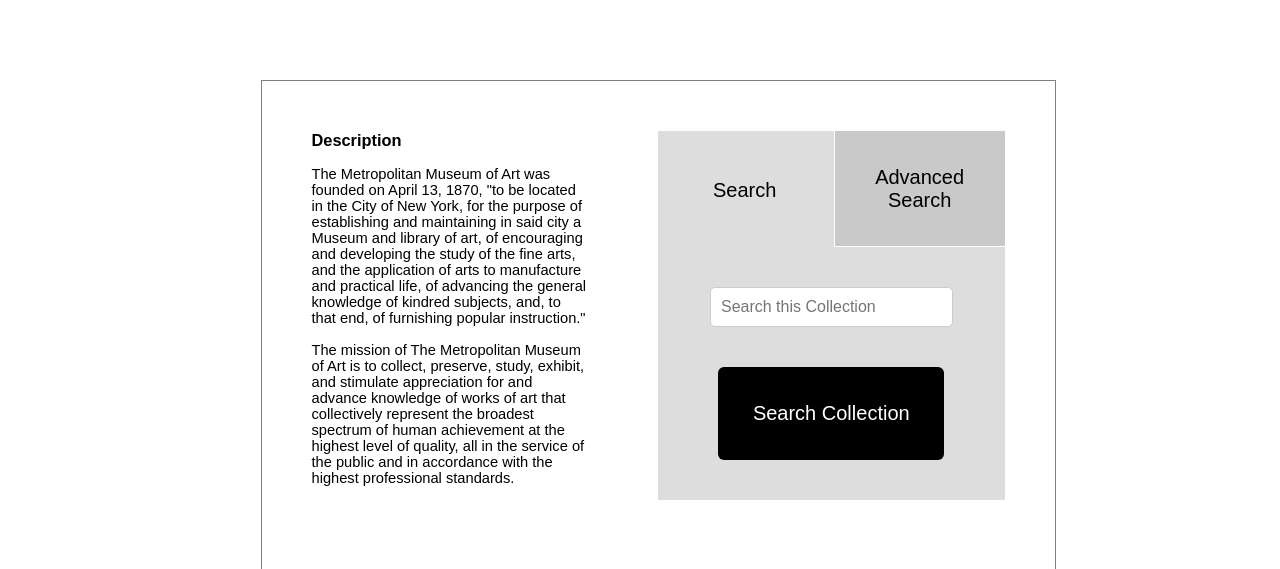
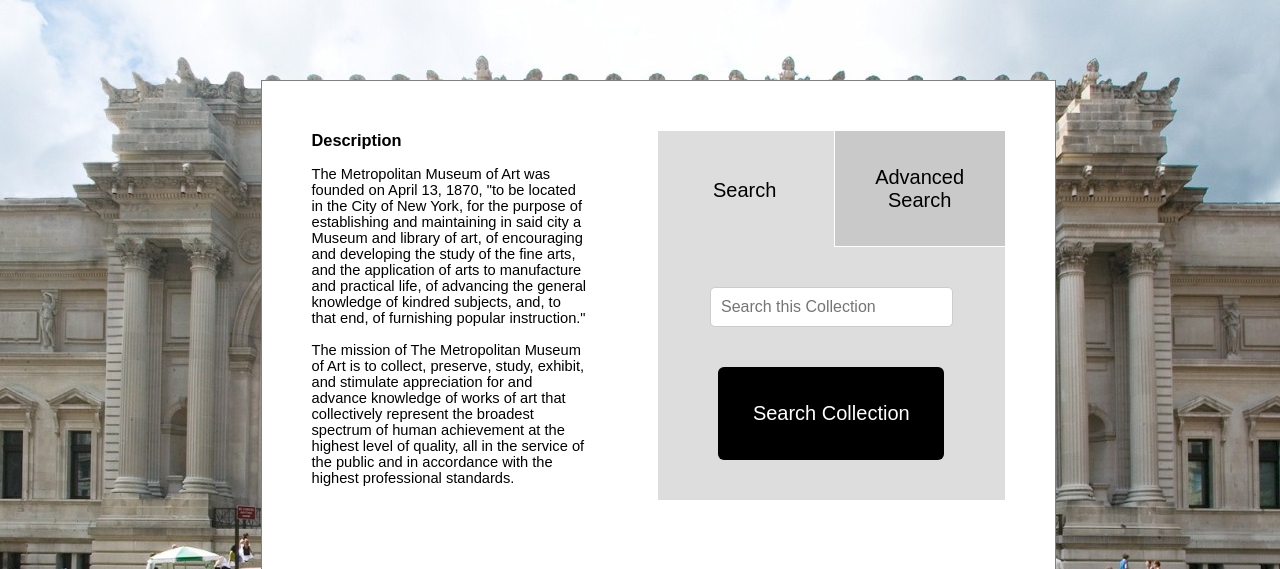
Before and after one commit to liz-lorena/archive.org-redesign, a plain HTML site: page landing/index.html in a window 1280 px wide. Shown: the part 231-800 px from the top of the page. Drawn offline with Linux system fonts and the light colour scheme.

Commit message:
Update landing.css

```diff
--- a/css/landing.css
+++ b/css/landing.css
@@ -216,7 +216,7 @@
   padding: 0;
   color: #000;
   background-color: white;
-  background-image: url(/wd-archive.org-redesign/img/mmaoutside.jpg);
+  background-image: url(/archive.org-redesign/img/mmaoutside.jpg);
   background-repeat: no-repeat;
   background-position: center;
   background-attachment: fixed;
```
